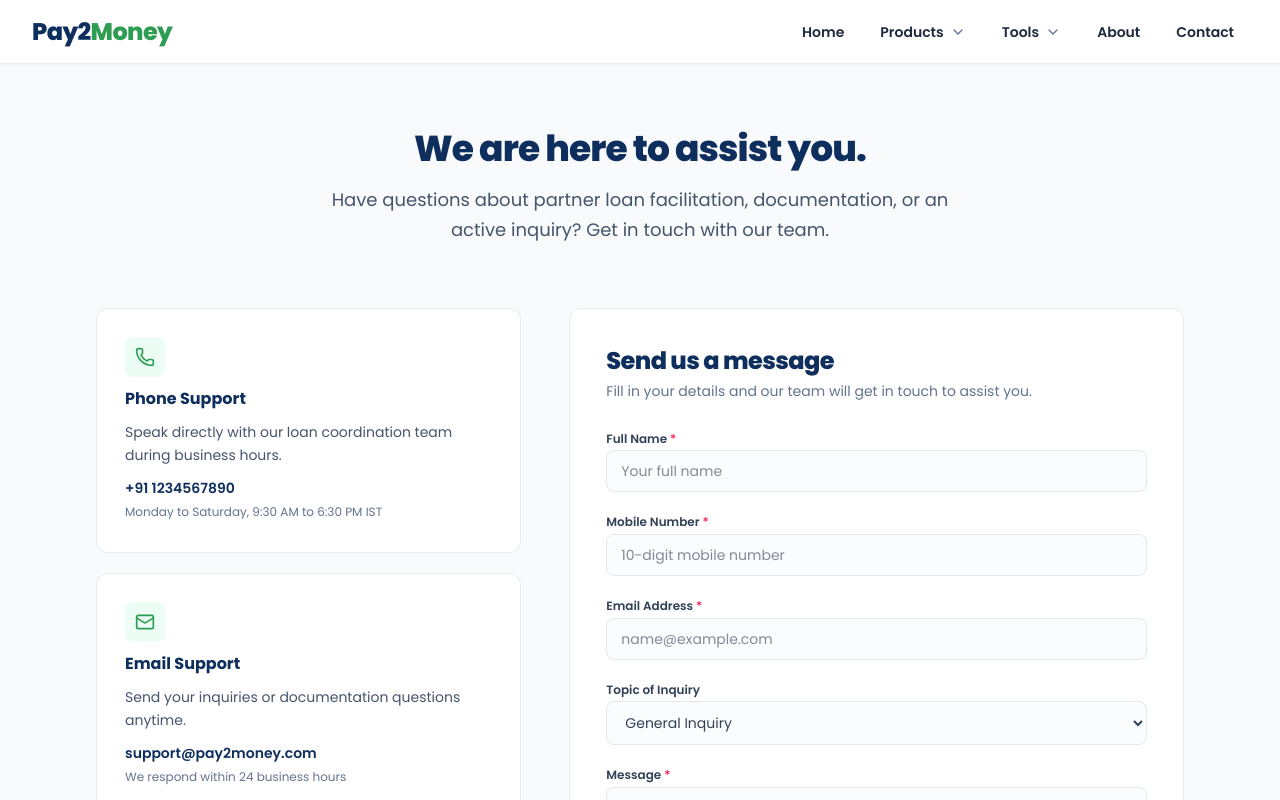
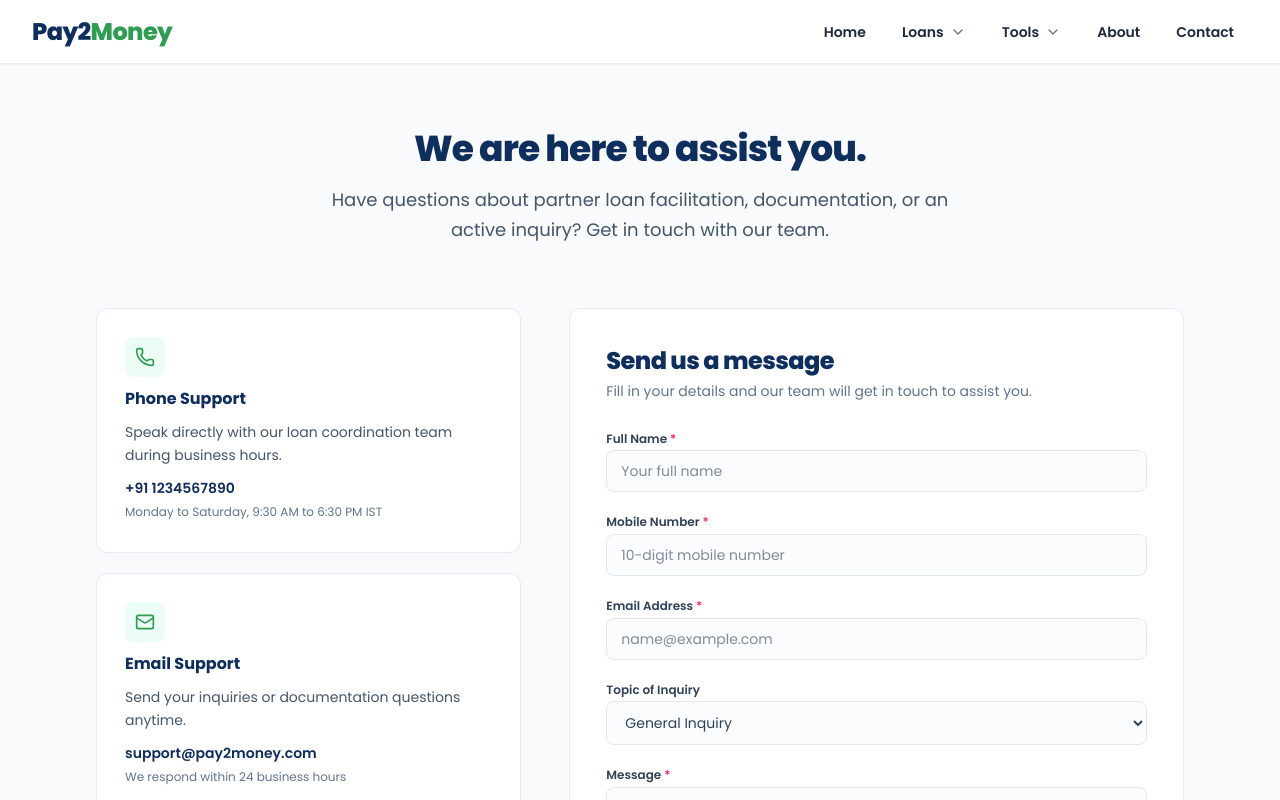
Before and after one commit to shivamkumarlogs/pay2money, a Next.js app: page /contact in a window 1280 px wide. Shown: the top 800 px of the page. Built offline with nearby package versions, Linux system fonts and the light colour scheme.

Commit message:
refactor(navigation): rename products to loans and update anchor links to #loans

```diff
--- a/app/components/CtaBanner.jsx
+++ b/app/components/CtaBanner.jsx
@@ -20,7 +20,7 @@ export default function CtaBanner() {
           </p>
           <div className="pt-4 flex flex-col sm:flex-row items-center justify-center gap-4">
             <a
-              href="#products"
+              href="#loans"
               className="w-full sm:w-auto inline-flex items-center justify-center gap-2 px-8 py-4 rounded-xl font-bold text-sm sm:text-base bg-[#2E9D52] hover:bg-[#23B14E] text-white shadow-xl shadow-emerald-950/40 transform hover:-translate-y-0.5 transition-all"
             >
               Explore All Loans
--- a/app/components/Hero.jsx
+++ b/app/components/Hero.jsx
@@ -21,13 +21,14 @@ export default function Hero() {
 
         {/* Concise Value Proposition */}
         <p className="text-base sm:text-lg text-slate-600 max-w-2xl mx-auto leading-relaxed font-normal">
-          Get personal, home, and business loans through India’s top lending partners. Completely digital, zero hidden fees, and fast sanction.
+          Get personal, home, and business loans through India’s top lending
+          partners. Completely digital, zero hidden fees, and fast sanction.
         </p>
 
         {/* Clean, Polished Action Buttons */}
         <div className="flex flex-col sm:flex-row items-center justify-center gap-3.5 pt-2">
           <a
-            href="#products"
+            href="#loans"
             className="w-full sm:w-auto px-8 py-3.5 rounded-xl font-bold text-sm text-white bg-linear-to-r from-[#0E2E5E] to-[#2E9D52] hover:from-[#0B254D] hover:to-[#268444] shadow-md hover:shadow-lg transition-all transform hover:-translate-y-0.5 text-center flex items-center justify-center gap-2 group"
           >
             <span>Explore All Loan</span>
--- a/app/components/Navbar.jsx
+++ b/app/components/Navbar.jsx
@@ -16,70 +16,69 @@ import {
   ChevronDown,
   Calculator,
   Gauge,
-  Menu,
   AlignRight,
   X,
 } from "lucide-react";
 
-const LOAN_PRODUCTS = [
+const LOAN_loans = [
   {
     name: "Instant Loan",
     desc: "Approval in 10 minutes",
-    href: "/#products",
+    href: "/#loans",
     icon: <Zap />,
   },
   {
     name: "Personal Loan",
     desc: "Minimal digital documentation",
-    href: "/#products",
+    href: "/#loans",
     icon: <User />,
   },
   {
     name: "Business Loan",
     desc: "Collateral free working capital",
-    href: "/#products",
+    href: "/#loans",
     icon: <Briefcase />,
   },
   {
     name: "Home Loan",
     desc: "Long flexible repayment tenures",
-    href: "/#products",
+    href: "/#loans",
     icon: <Home />,
   },
   {
     name: "Loan Against Property",
     desc: "Unlock your property value",
-    href: "/#products",
+    href: "/#loans",
     icon: <Building2 />,
   },
   {
     name: "Car Loan (New & Used)",
     desc: "New and used vehicle funding",
-    href: "/#products",
+    href: "/#loans",
     icon: <Car />,
   },
   {
     name: "Commercial Vehicle Loan",
     desc: "Competitive truck & bus loans",
-    href: "/#products",
+    href: "/#loans",
     icon: <Truck />,
   },
   {
     name: "Education Loan",
     desc: "Study in India or Abroad",
-    href: "/#products",
+    href: "/#loans",
     icon: <GraduationCap />,
   },
   {
     name: "Gold Loan",
     desc: "30-min instant disbursal",
-    href: "/#products",
+    href: "/#loans",
     icon: <Coins />,
   },
   {
     name: "Credit Cards",
     desc: "Lifetime free & lounge access",
-    href: "/#products",
+    href: "/#loans",
     icon: <CreditCard />,
   },
 ];
@@ -129,10 +128,10 @@ function NavLinkItem({ item, onClick, isMobile = false }) {
 }
 
 export default function Navbar() {
-  // Desktop: single active dropdown tracker (null | 'products' | 'tools')
+  // Desktop: single active dropdown tracker (null | 'loans' | 'tools')
   const [activeDropdown, setActiveDropdown] = useState(null);
 
-  // Mobile: drawer open boolean and active accordion tracker (null | 'products' | 'tools')
+  // Mobile: drawer open boolean and active accordion tracker (null | 'loans' | 'tools')
   const [mobileOpen, setMobileOpen] = useState(false);
   const [activeAccordion, setActiveAccordion] = useState(null);
 
@@ -192,31 +191,31 @@ export default function Navbar() {
                 Home
               </Link>
 
-              {/* Products Dropdown */}
+              {/* loans Dropdown */}
               <div
                 className="relative group"
-                onMouseEnter={() => setActiveDropdown("products")}
+                onMouseEnter={() => setActiveDropdown("loans")}
                 onMouseLeave={() => setActiveDropdown(null)}
               >
                 <button
                   className="flex items-center gap-1.5 px-3.5 py-2 text-sm font-semibold text-slate-800 group-hover:text-[#2E9D52] rounded-lg group-hover:bg-slate-50 transition"
-                  aria-expanded={activeDropdown === "products"}
+                  aria-expanded={activeDropdown === "loans"}
                 >
-                  Products
+                  Loans
                   <ChevronDown
                     className={`w-4 h-4 text-slate-500 transition-transform duration-200 ${
-                      activeDropdown === "products"
+                      activeDropdown === "loans"
                         ? "rotate-180 text-[#2E9D52]"
                         : ""
                     }`}
                   />
                 </button>
 
-                {activeDropdown === "products" && (
+                {activeDropdown === "loans" && (
                   <div className="absolute top-full -left-20 pt-2 w-[680px] z-50 animate-fadeIn">
                     <div className="bg-white rounded-2xl shadow-2xl border border-slate-100 p-5">
                       <div className="grid grid-cols-2 gap-2">
-                        {LOAN_PRODUCTS.map((prod) => (
+                        {LOAN_loans.map((prod) => (
                           <NavLinkItem
                             key={prod.name}
                             item={prod}
@@ -333,24 +332,24 @@ export default function Navbar() {
                 </Link>
               </div>
 
-              {/* Mobile Products Accordion */}
+              {/* Mobile loans Accordion */}
               <div className="border-b border-slate-200 pb-2">
                 <button
-                  onClick={() => toggleAccordion("products")}
+                  onClick={() => toggleAccordion("loans")}
                   className="w-full flex items-center justify-between px-3 py-2.5 rounded-xl text-sm font-semibold text-slate-800 hover:bg-slate-50 transition"
                 >
-                  <span>Products</span>
+                  <span>Loans</span>
                   <ChevronDown
                     className={`w-4 h-4 text-slate-500 transition-transform ${
-                      activeAccordion === "products"
+                      activeAccordion === "loans"
                         ? "rotate-180 text-[#2E9D52]"
                         : ""
                     }`}
                   />
                 </button>
-                {activeAccordion === "products" && (
+                {activeAccordion === "loans" && (
                   <div className="grid grid-cols-1 gap-1.5 pl-2 pt-1.5">
-                    {LOAN_PRODUCTS.map((prod) => (
+                    {LOAN_loans.map((prod) => (
                       <NavLinkItem
                         key={prod.name}
                         item={prod}
```
